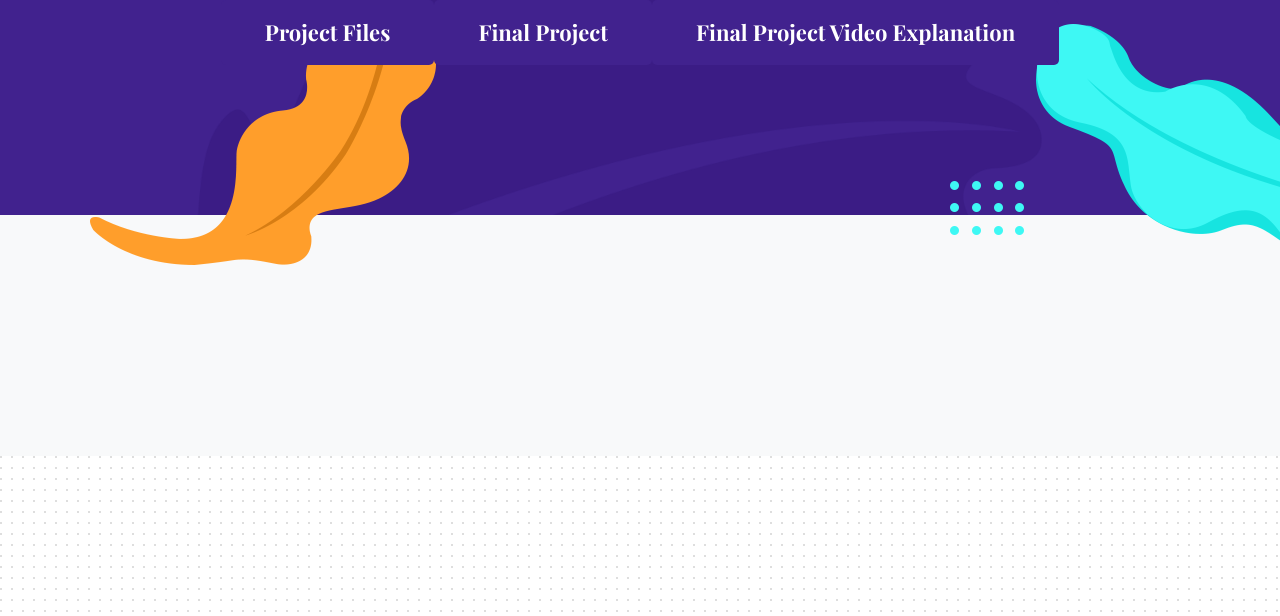
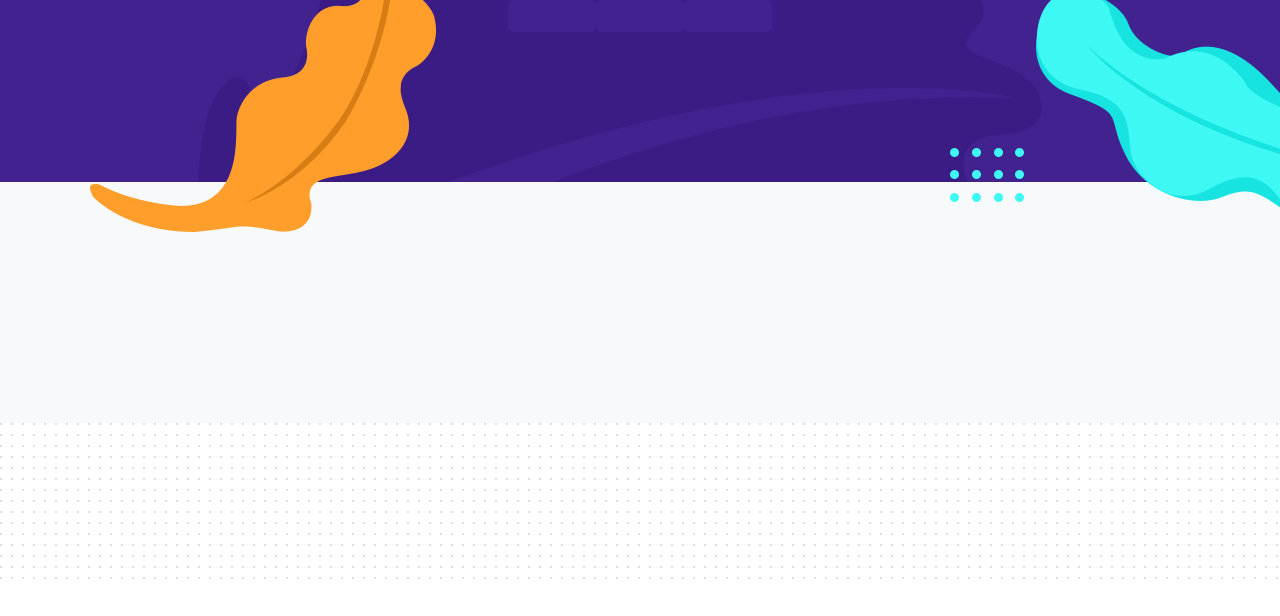
Before and after one commit to clintAutor666/PORTFOLIO-WEB, a plain HTML site: page blog.html in a window 1280 px wide. Shown: the part 362-978 px from the top of the page. After the commit the page ends 945 px from the top, so only its background shows below. Drawn offline with nearby package versions, Linux system fonts and the light colour scheme.

Commit message:
Update blog.html

```diff
--- a/blog.html
+++ b/blog.html
@@ -66,9 +66,9 @@
         <h1 class="text-white font-tertiary">Networks</h1>
         <!-- Three Centered Buttons -->
         <div class="mt-3 d-flex justify-content-center gap-3 flex-wrap">
-          <a href="#semi-final-link" target="_blank" class="btn btn-primary" role="button" rel="noopener noreferrer">Project Files</a>
-          <a href="#final-project-link" target="_blank" class="btn btn-primary" role="button">Final Project</a>
-          <a href="" target="_blank" class="btn btn-primary" role="button" rel="noopener noreferrer">Final Project Video Explanation</a>
+          <a href="#semi-final-link" target="_blank" class="btn btn-primary" role="button" rel="noopener noreferrer"></a>
+          <a href="#final-project-link" target="_blank" class="btn btn-primary" role="button"></a>
+          <a href="" target="_blank" class="btn btn-primary" role="button" rel="noopener noreferrer"></a>
         </div>
       </div>
     </div>
```
